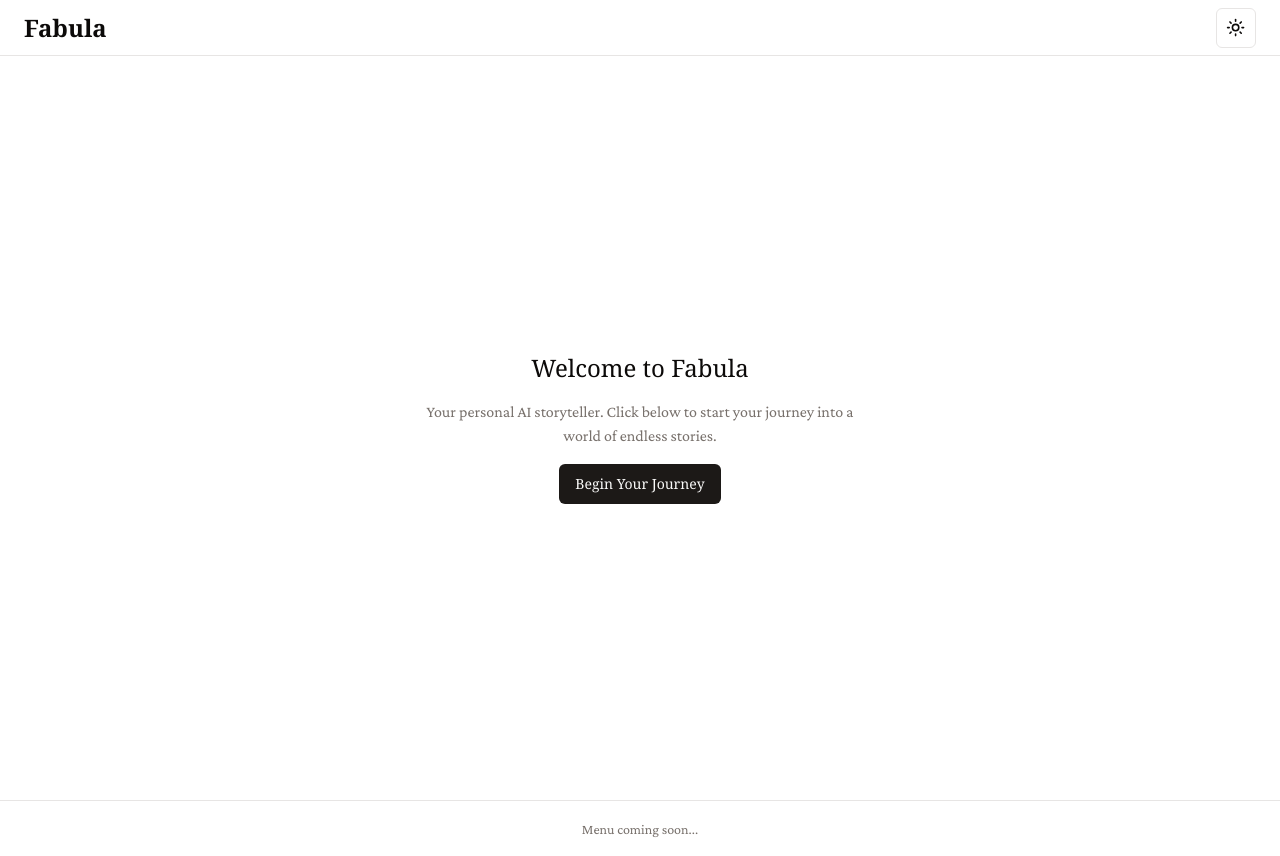
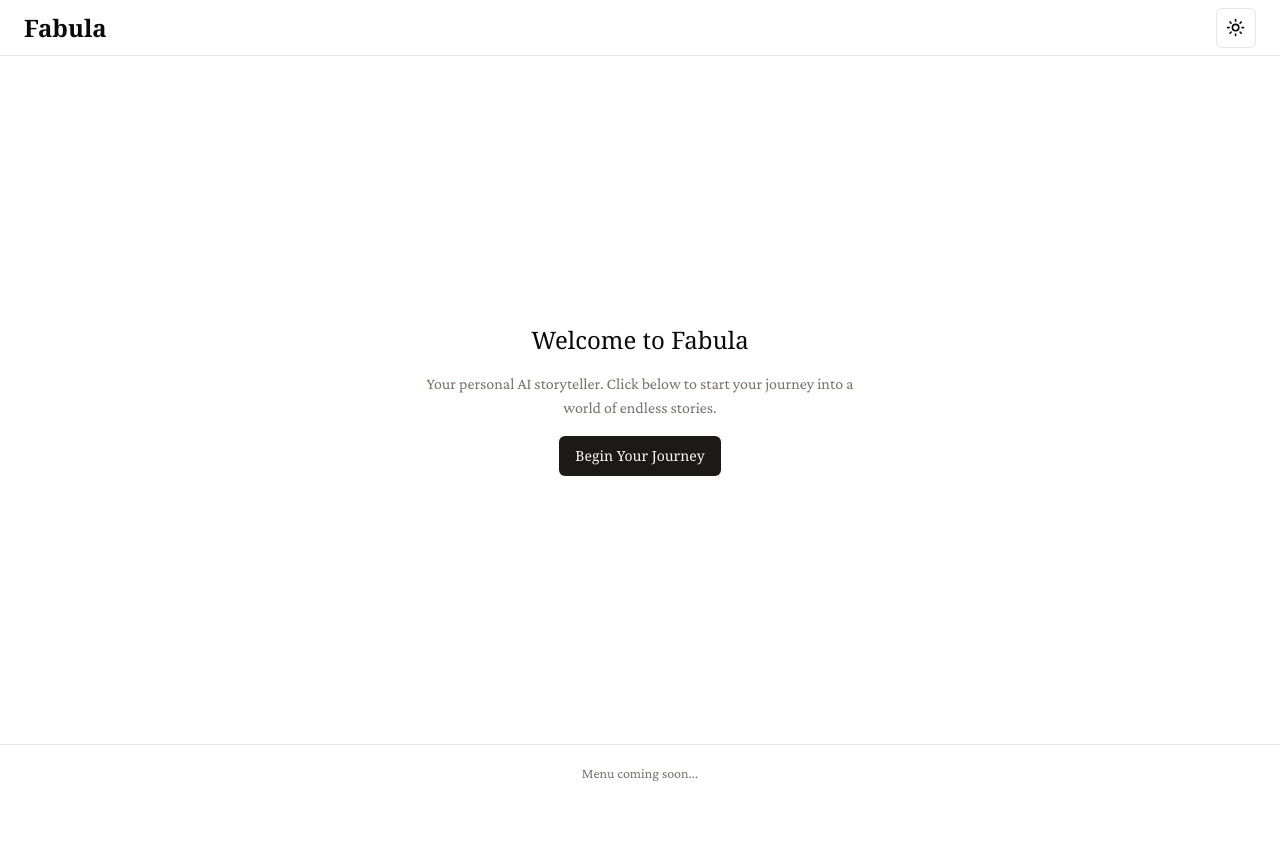
Before and after one commit to jpcpais01/Fabula, a Next.js app: page / in a window 1280 px wide. After the commit the page ends 800 px from the top, so only its background shows below. Built offline with nearby package versions, Linux system fonts and the light colour scheme.

Commit message:
some fixes

```diff
--- a/src/app/page.tsx
+++ b/src/app/page.tsx
@@ -103,9 +103,9 @@ export default function Home() {
   };
 
   return (
-    <div className="min-h-screen flex flex-col">
+    <div className="h-screen flex flex-col overflow-hidden">
       {/* Header */}
-      <header className="w-full flex justify-between items-center px-4 sm:px-6 h-14 border-b border-border">
+      <header className="flex-none w-full flex justify-between items-center px-4 sm:px-6 h-14 border-b border-border">
         <h1 className="font-serif text-xl sm:text-2xl font-semibold">
           Fabula
         </h1>
@@ -145,9 +145,9 @@ export default function Home() {
                 animate={{ opacity: 1, x: 0 }}
                 exit={{ opacity: 0, x: -200 }}
                 transition={{ duration: 0.3 }}
-                {...{ className: "absolute inset-0 flex flex-col p-4 sm:p-6" }}
+                className="absolute inset-0 flex flex-col p-4 sm:p-6"
               >
-                <div className="content-area h-full flex flex-col justify-center py-8">
+                <div className="content-area flex-1 flex flex-col justify-center">
                   <div className="prose dark:prose-invert max-w-none">
                     {pages[currentPage]?.split('\n').map((paragraph, index) => (
                       <p
@@ -163,7 +163,7 @@ export default function Home() {
             </AnimatePresence>
 
             {/* Page Navigation */}
-            <div className="fixed bottom-20 left-0 right-0 flex justify-center gap-2">
+            <div className="absolute bottom-4 left-0 right-0 flex justify-center gap-2">
               <Button
                 variant="outline"
                 size="icon"
@@ -200,7 +200,7 @@ export default function Home() {
             </div>
           </div>
         ) : (
-          <div className="min-h-[calc(100vh-3.5rem)] flex flex-col items-center justify-center gap-4 p-4">
+          <div className="h-full flex flex-col items-center justify-center gap-4 p-4">
             <h2 className="font-serif text-xl sm:text-2xl text-center">
               Welcome to Fabula
             </h2>
@@ -226,7 +226,7 @@ export default function Home() {
       </main>
 
       {/* Bottom Menu Bar */}
-      <div className="w-full h-14 border-t border-border bg-background/80 backdrop-blur-sm flex items-center justify-around px-4">
+      <div className="flex-none w-full h-14 border-t border-border bg-background/80 backdrop-blur-sm flex items-center justify-around px-4">
         {/* Menu items will go here */}
         <div className="text-sm text-muted-foreground">Menu coming soon...</div>
       </div>
```
